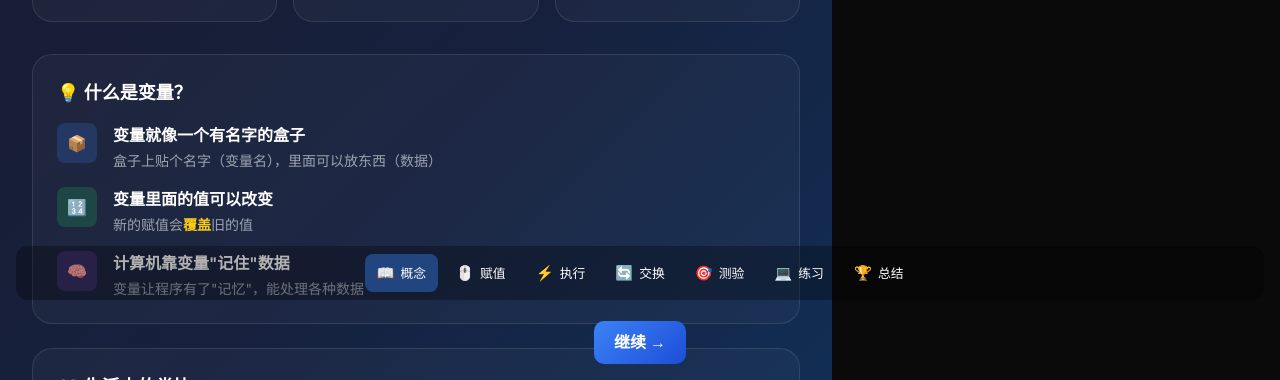
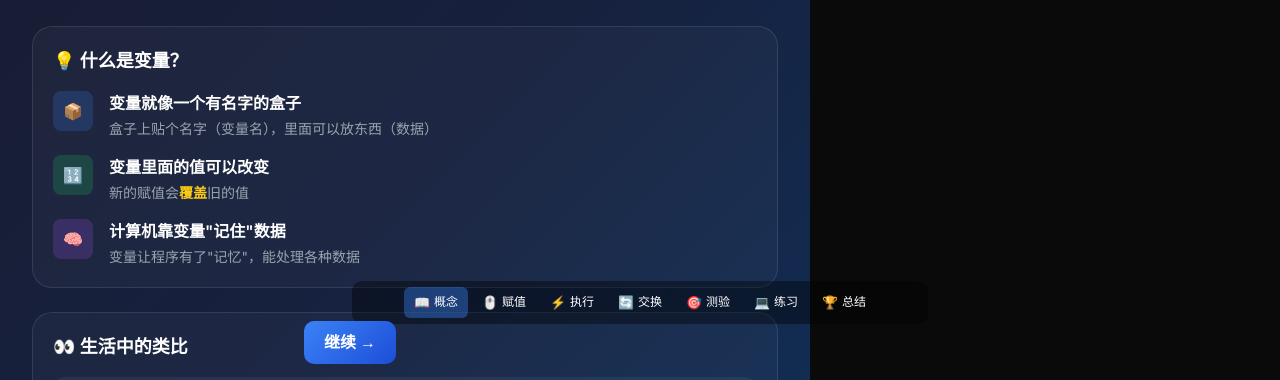
Before and after one commit to yellowfishee/CourseHub, a website: page demo.html in a window 1280 px wide. Shown: the part 420-800 px from the top of the page. Drawn offline with nearby package versions, Linux system fonts and the light colour scheme; a web font is replaced by a local one.

Commit message:
fix: 调整底部导航和步骤导航条位置，确保内容不被遮挡

```diff
--- a/demo.html
+++ b/demo.html
@@ -13,8 +13,11 @@
 
         .glass { background: rgba(255,255,255,0.05); backdrop-filter: blur(10px); border: 1px solid rgba(255,255,255,0.1); }
 
-        .card { background: rgba(255,255,255,0.03); border: 1px solid rgba(255,255,255,0.1); border-radius: 20px; padding: 1.5rem; transition: all 0.3s ease; }
+        .card { background: rgba(255,255,255,0.03); border: 1px solid rgba(255,255,255,0.1); border-radius: 20px; padding: 1.25rem; transition: all 0.3s ease; }
         .card:hover { border-color: rgba(59,130,246,0.3); }
+
+        .step { padding-bottom: 6rem; }
+        .step section { padding-bottom: 1rem; }
 
         /* 变量盒子 */
         .var-box {
@@ -120,19 +123,19 @@
 
         /* 步骤导航条 */
         .step-nav {
-            display: flex; gap: 0.375rem; padding: 0.5rem;
-            background: rgba(0,0,0,0.3); border-radius: 12px;
+            display: flex; gap: 0.25rem; padding: 0.375rem;
+            background: rgba(0,0,0,0.4); border-radius: 10px;
             overflow-x: auto; -webkit-overflow-scrolling: touch;
         }
         .step-nav-item {
-            padding: 0.5rem 0.75rem; border-radius: 8px; cursor: pointer; transition: all 0.2s ease;
-            font-size: 0.8rem; display: flex; align-items: center; gap: 0.375rem; white-space: nowrap;
+            padding: 0.375rem 0.625rem; border-radius: 6px; cursor: pointer; transition: all 0.2s ease;
+            font-size: 0.75rem; display: flex; align-items: center; gap: 0.25rem; white-space: nowrap;
             min-width: fit-content;
         }
         .step-nav-item:hover { background: rgba(255,255,255,0.1); }
         .step-nav-item.active { background: rgba(59,130,246,0.4); }
         .step-nav-item.completed { background: rgba(34,197,94,0.2); }
-        .step-nav-item .step-icon { font-size: 0.9rem; }
+        .step-nav-item .step-icon { font-size: 0.8rem; }
 
         /* 粒子效果 */
         .particle { position: fixed; pointer-events: none; font-size: 1.5rem; animation: confetti 1s ease forwards; }
@@ -712,8 +715,8 @@
                     </section>
                 </div>
             <!-- 步骤导航条 -->
-        <nav id="stepNav" class="fixed bottom-20 left-4 right-4 z-40">
-            <div class="step-nav justify-center">
+        <nav id="stepNav" class="fixed bottom-14 left-4 right-4 z-40">
+            <div class="step-nav justify-center max-w-xl mx-auto">
                 <div class="step-nav-item active" data-step="1" onclick="showStep(1)">
                     <span class="step-icon">📖</span><span class="hidden sm:inline">概念</span>
                 </div>
@@ -739,7 +742,7 @@
         </nav>
 
         <!-- 底部导航 -->
-        <div class="fixed bottom-4 left-1/2 transform -translate-x-1/2 flex gap-3 z-50">
+        <div class="fixed bottom-4 left-4 right-4 z-50 flex justify-between items-center max-w-2xl mx-auto">
             <button onclick="prevStep()" id="prevBtn" class="btn btn-secondary hidden">
                 <span>←</span> 上一步
             </button>
```
